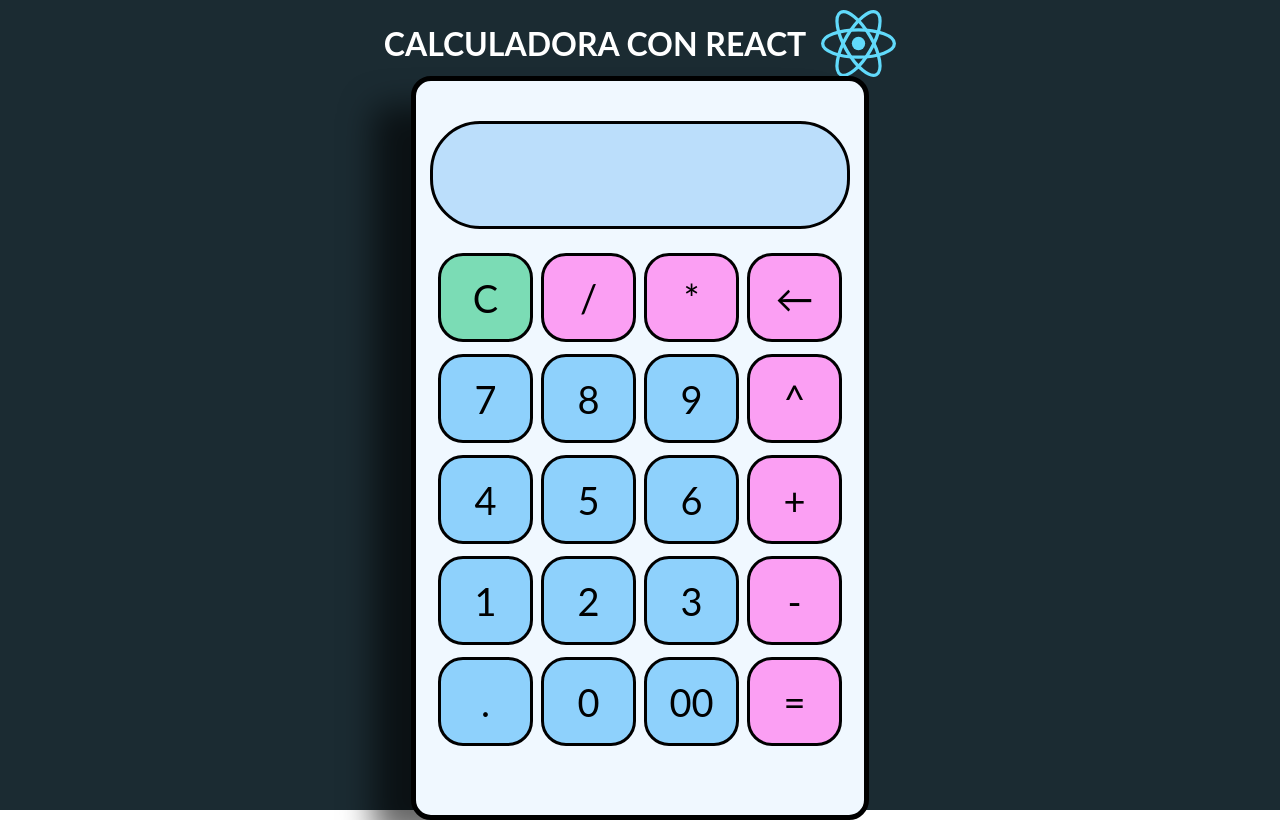
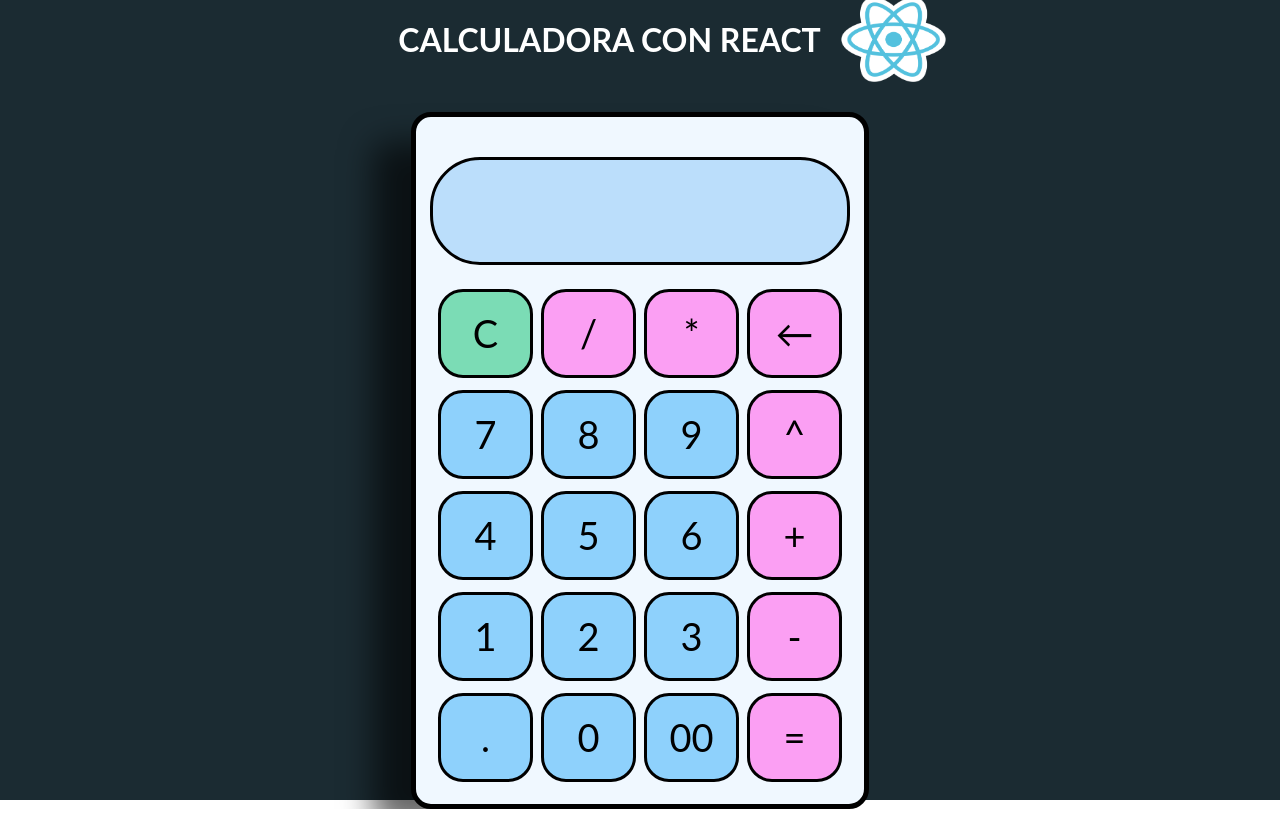
Before and after one commit to Bernacchialuca/Calculadora, a React (Create React App) app: page / in a window 1280 px wide. Built offline with nearby package versions, Linux system fonts and the light colour scheme.

Commit message:
addTitle

```diff
--- a/src/App.css
+++ b/src/App.css
@@ -3,34 +3,37 @@
   margin: 0;
 }
 
+
+h1 {
+  padding-left: 4rem;
+}
+
 .App {
   font-family: Lato, sans-serif;
   height: 100vh;
-  padding-top: 10px;
   background-color: #1b2b32;
   display: flex;
-  flex-wrap: wrap;
+  flex-direction: column;
+  align-items: center;
   justify-content: center;
-  align-items: center;
+
 
 }
 
-
-.contenedor-logo {
-  width: 100%;
-  height: 50px;
-  margin: 8px;
+.react-logo-contenedor {
+  margin-top: 5px;
   display: flex;
   justify-content: center;
   align-items: center;
+  flex-wrap: wrap;
   color: white;
-
+  padding-bottom: 30px;
 }
 
-.logo-react {
-  height: 75px;
-  width: 75px;
-  padding-left: 15px;
+.react-logo {
+  width: 105px;
+  height: 85px;
+  padding-left: 20px;
 }
 
 .contenedor-calculadora {
--- a/src/App.js
+++ b/src/App.js
@@ -1,5 +1,5 @@
 import './App.css';
-import logoReact from './imagenes/React-icon.svg';
+import logoReact from './imagenes/reacticon.png';
 import Boton from './componentes/Boton.jsx'
 import Pantalla from './componentes/Pantalla.jsx'
 import BotonClear from './componentes/BotonClear.jsx'
@@ -25,9 +25,9 @@ const App = () => {
 
   return (
     <div className="App">
-      <div className='contenedor-logo'>
+      <div className='react-logo-contenedor'>
         <h1>CALCULADORA CON REACT</h1>
-        <img className='logo-react' src={logoReact} alt='logo' />
+        <img className='react-logo' src={logoReact} alt='react-logo'/>
       </div>
       <div className='contenedor-calculadora'>
         <Pantalla input={input} />
--- a/src/estilos/Boton.css
+++ b/src/estilos/Boton.css
@@ -24,6 +24,21 @@
    transition: all .51s;
 }
 
+.equals {
+    flex: 1 1;
+    height: 83px;
+    display: flex;
+    justify-content: center;
+    align-items: center;
+    font-size: 38px;
+    background-color:#7bdcb5;
+    color: black;
+    border-radius: 25px;
+    border: 3px solid black;
+    margin: 4px;
+    cursor: pointer;
+}
+
 .operador {
     background-color: #fb9ff3;
 
```
Also changed, not shown: src/imagenes/reacticon.png (added).
